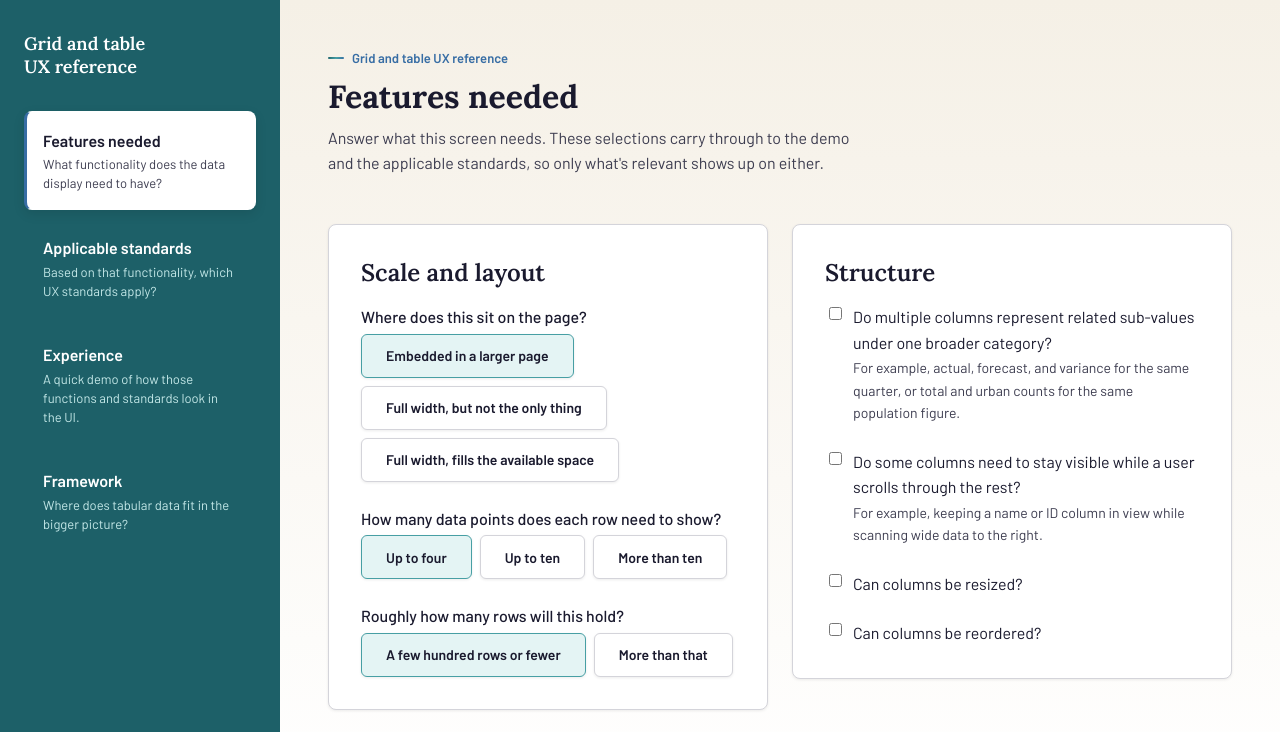
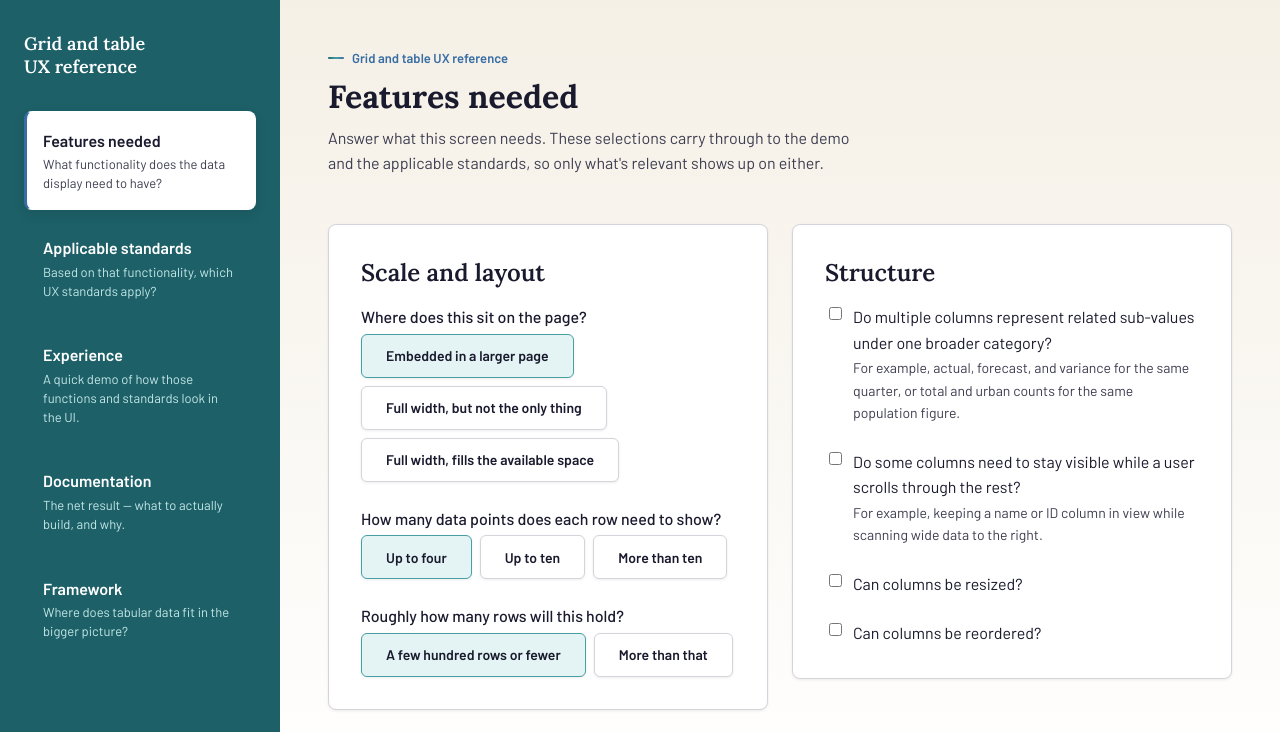
Before and after one commit to puneetsyaloutlook/grabledesigner, a React (Vite) app: page / in a window 1280 px wide. Shown: the top 732 px of the page. Built offline with nearby package versions, Linux system fonts and the light colour scheme.

Commit message:
Add files via upload

```diff
--- a/src/components/Layout.jsx
+++ b/src/components/Layout.jsx
@@ -4,6 +4,7 @@ const NAV_ITEMS = [
   { to: '/', label: 'Features needed', detail: 'What functionality does the data display need to have?', end: true },
   { to: '/standards', label: 'Applicable standards', detail: 'Based on that functionality, which UX standards apply?' },
   { to: '/experience', label: 'Experience', detail: 'A quick demo of how those functions and standards look in the UI.' },
+  { to: '/documentation', label: 'Documentation', detail: 'The net result \u2014 what to actually build, and why.' },
   { to: '/framework', label: 'Framework', detail: 'Where does tabular data fit in the bigger picture?' },
 ];
 
```
